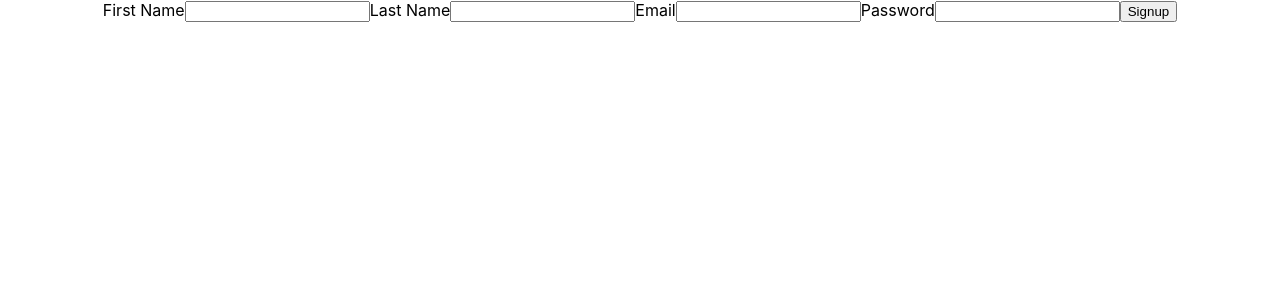
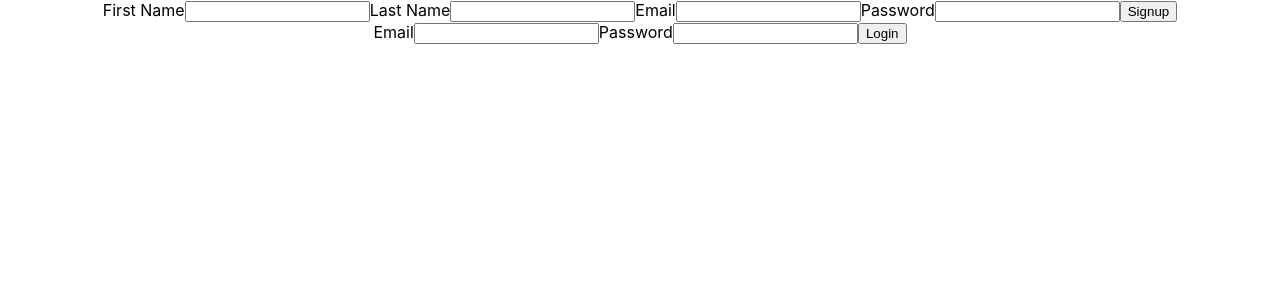
Before and after one commit to MitraNami/final_project, a React (Create React App) app in the folder client/: page / in a window 1280 px wide. Shown: the top 300 px of the page. Built offline with nearby package versions, Linux system fonts and the light colour scheme.

Commit message:
Add Login component and setup

```diff
--- a/client/src/App.js
+++ b/client/src/App.js
@@ -3,6 +3,7 @@
 import './App.css';
 
 import Signup from './Signup';
+import Login from './Login';
 
 function App() {
 
@@ -17,6 +18,7 @@ function App() {
       <ul> {userList} </ul> */}
 
       <Signup />
+      <Login />
     </div>
   );
 }
--- /dev/null
+++ b/client/src/Login.js
@@ -0,0 +1,42 @@
+import React, { useState } from 'react';
+import axios from 'axios';
+
+
+const Login = () => {
+
+  const [state, setState] = useState({
+    email: '',
+    password: ''
+  });
+
+  const handleSubmission = (evt) => {
+    evt.preventDefault();
+    //console.log(state.email, state.password);
+
+    axios.post('/users/login', {
+      email: state.email,
+      password: state.password
+    })
+      .then(result => console.log(result))
+  };
+
+  const handleChange = (evt) => {
+    setState({...state, [evt.target.name] : evt.target.value});
+  };
+
+  return (
+    <div>
+      <form onSubmit={handleSubmission}>
+        <label for="email">Email</label>
+        <input type="email" name="email" id="email" value={state.email} onChange={handleChange}/>
+        <label for="psssword">Password</label>
+        <input type="password" name="password" id="password" value={state.password} onChange={handleChange}/>
+        <button type="submit">Login</button>
+      </form>
+    </div>
+
+  );
+}
+
+
+export default Login
--- a/client/src/Signup.js
+++ b/client/src/Signup.js
@@ -13,7 +13,7 @@ const Signup = () => {
 
   const handleSubmission = (evt) => {
     evt.preventDefault();
-    console.log(state.firstName, state.lastName, state.email, state.password);
+    //console.log(state.firstName, state.lastName, state.email, state.password);
 
     axios.post('/users', {
       first_name: state.firstName,
```
Also changed, not shown: 2 other files (tests, documents, lock files or other folders).
